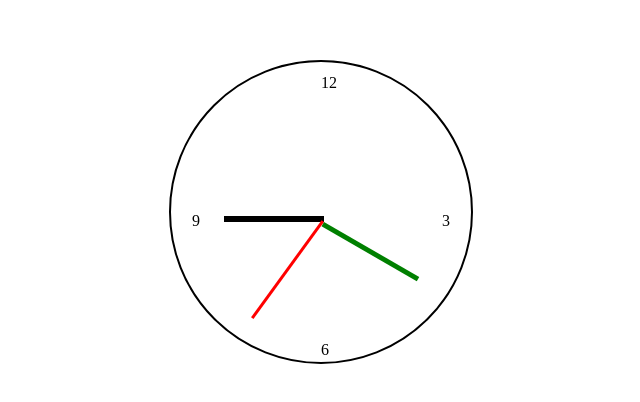
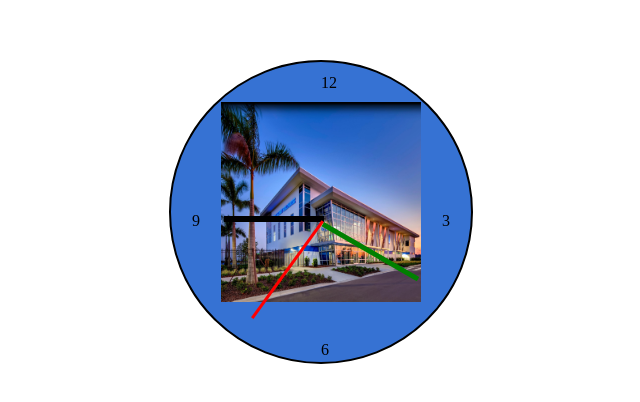
Before and after one commit to Ando2306/clock1, a plain HTML site: page index.html in a window 1280 px wide. Shown: the part 188-590 px from the top of the page, without its empty margins (319-959 px from the left). Drawn offline with Linux system fonts and the light colour scheme.

Commit message:
avelacnel nkar

```diff
--- a/index.html
+++ b/index.html
@@ -9,6 +9,7 @@
 <body>
 
 <div class="d">
+     <img src="image/IMG-Fieldhouse-10.jpg" alt="">
      	<div class="d1">3</div>
      	<div class="d2">6</div>
      	<div class="d3">9</div>
--- a/style.css
+++ b/style.css
@@ -17,6 +17,7 @@ body{
 	border: 2px solid;
 	border-radius: 50%;
 	position: relative;
+	background-color: #3672D3;
 
  }
 
@@ -76,3 +77,10 @@ body{
 	top: 40px;
 	transform-origin: 0 100%;
 }
+
+img{
+	width: 200px;
+	height: 200px;
+	margin-left: 50px;
+	margin-top: 40px;
+}
```
Also changed, not shown: image/IMG-Fieldhouse-10.jpg (added).
